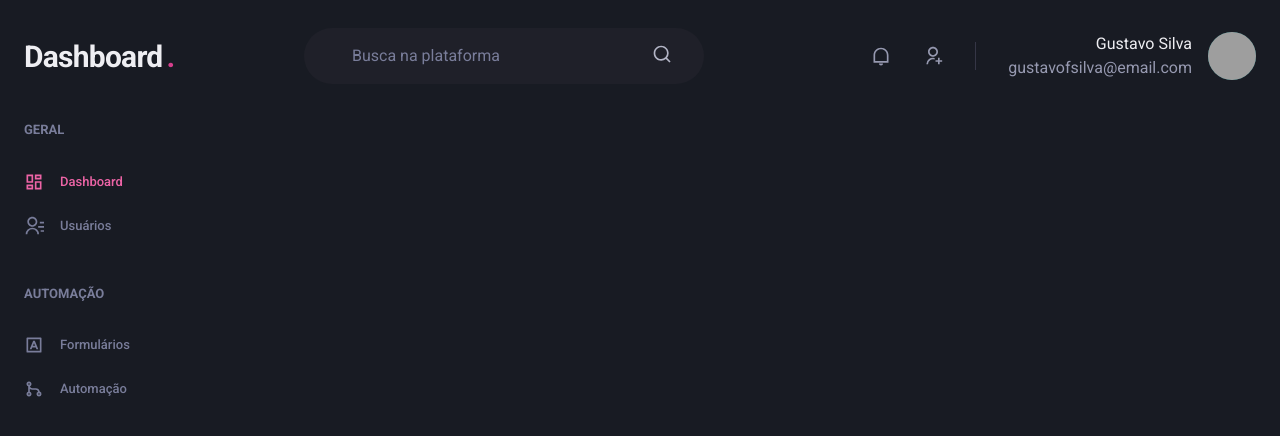
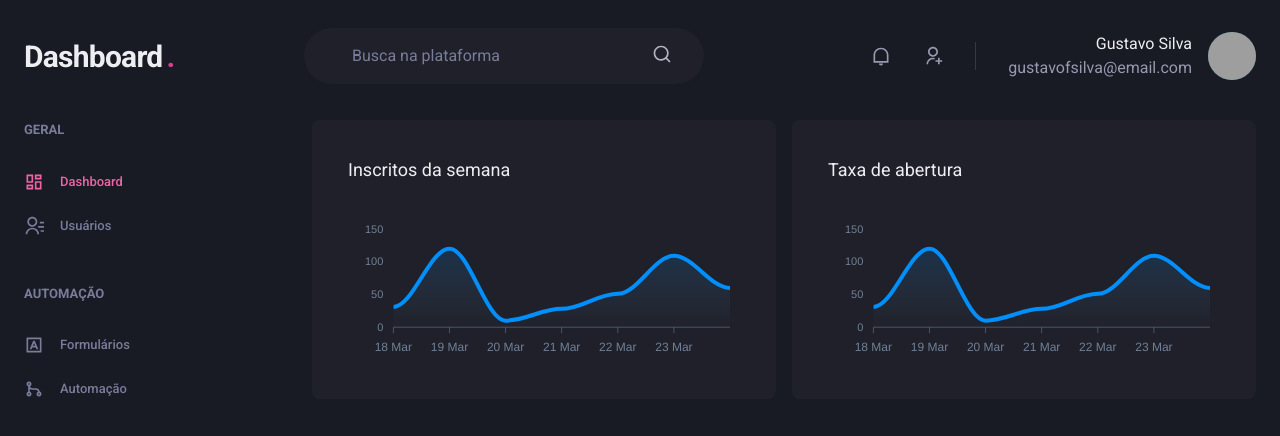
Before and after one commit to gustavosilvaf/study-dashboard, a Next.js app: page /dashboard in a window 1280 px wide. Shown: the top 436 px of the page. Built offline with nearby package versions, Linux system fonts and the light colour scheme; grey boxes are pictures that could not be loaded.

Commit message:
created graphs

```diff
--- a/package.json
+++ b/package.json
@@ -14,9 +14,11 @@
     "@emotion/core": "^11.0.0",
     "@emotion/react": "^11.4.1",
     "@emotion/styled": "^11.3.0",
+    "apexcharts": "^3.29.0",
     "framer-motion": "^4.1.17",
     "next": "11.1.2",
     "react": "17.0.2",
+    "react-apexcharts": "^1.3.9",
     "react-dom": "17.0.2",
     "react-icons": "^4.3.1"
   },
--- a/src/pages/dashboard.tsx
+++ b/src/pages/dashboard.tsx
@@ -1,13 +1,79 @@
-import { Flex } from "@chakra-ui/react";
+import { Flex, SimpleGrid, Box, Text, theme } from "@chakra-ui/react";
+import dynamic from "next/dynamic";
 import { Header } from "../components/Header";
 import { SideBar } from "../components/Sidebar";
+const Chart = dynamic(() => import("react-apexcharts"), {
+  ssr: false,
+});
 
 export default function Dashboard() {
+  const options = {
+    chart: {
+      toolbar: {
+        show: false,
+      },
+      zoom: {
+        enabled: false,
+      },
+      foreColor: theme.colors.gray["500"],
+    },
+    grid: {
+      show: false,
+    },
+    dataLabels: {
+      enabled: false,
+    },
+    tooltip: {
+      enabled: false,
+    },
+    xaxis: {
+      type: "datetime",
+      axisBorder: {
+        color: theme.colors.gray[600],
+      },
+      axisTicks: {
+        color: theme.colors.gray[600],
+      },
+      categories: [
+        "2021-03-18T00:00:00.000Z",
+        "2021-03-19T00:00:00.000Z",
+        "2021-03-20T00:00:00.000Z",
+        "2021-03-21T00:00:00.000Z",
+        "2021-03-22T00:00:00.000Z",
+        "2021-03-23T00:00:00.000Z",
+        "2021-03-24T00:00:00.000Z",
+      ],
+    },
+    fill: {
+      opacity: 0.3,
+      type: "gradient",
+      gradient: {
+        opacityFrom: 0.4,
+        opacityTo: 0.1,
+      },
+    },
+  };
+  const series = [{ name: "series1", data: [31, 120, 10, 28, 51, 109, 60] }];
+
   return (
     <Flex direction="column" h="100vh">
       <Header />
       <Flex width="100%" my="6" maxWidth={1480} mx="auto" px="6">
         <SideBar />
+        <SimpleGrid flex="1" gap="4" minChildWidth="320px" align="flex-start">
+          <Box p="9" bg="gray.800" borderRadius={8} pb="4">
+            <Text fontSize="lg" mb="4">
+              Inscritos da semana
+            </Text>
+            <Chart type="area" height={160} options={options} series={series} />
+          </Box>
+          <Box p="9" bg="gray.800" borderRadius={8} pb="4">
+            <Text fontSize="lg" mb="4">
+              Taxa de abertura
+            </Text>
+            <Chart type="area" height={160} options={options} series={series} />
+          </Box>
+        </SimpleGrid>
       </Flex>
     </Flex>
   );
```
Also changed, not shown: 1 other file (tests, documents, lock files or other folders).
